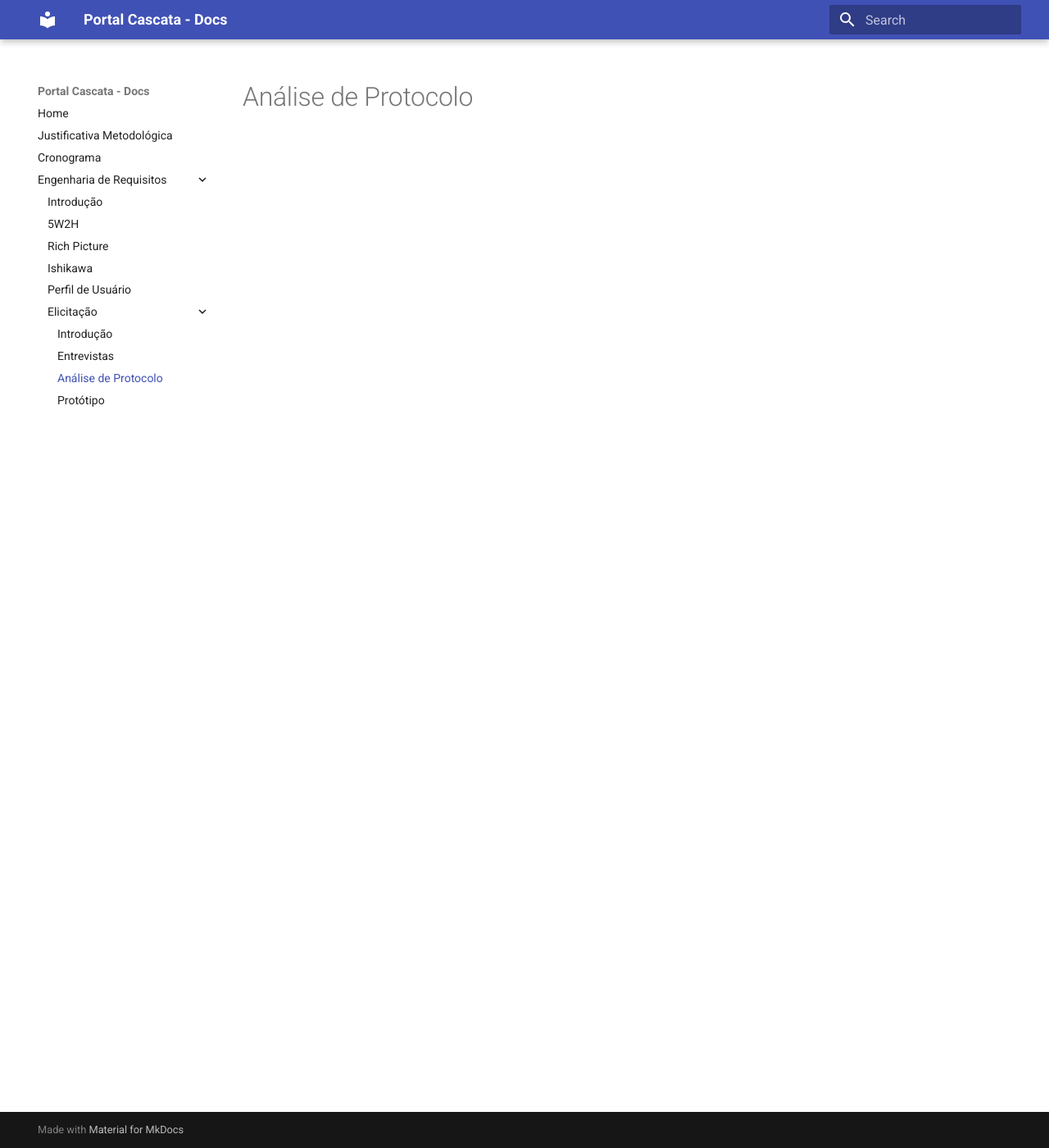
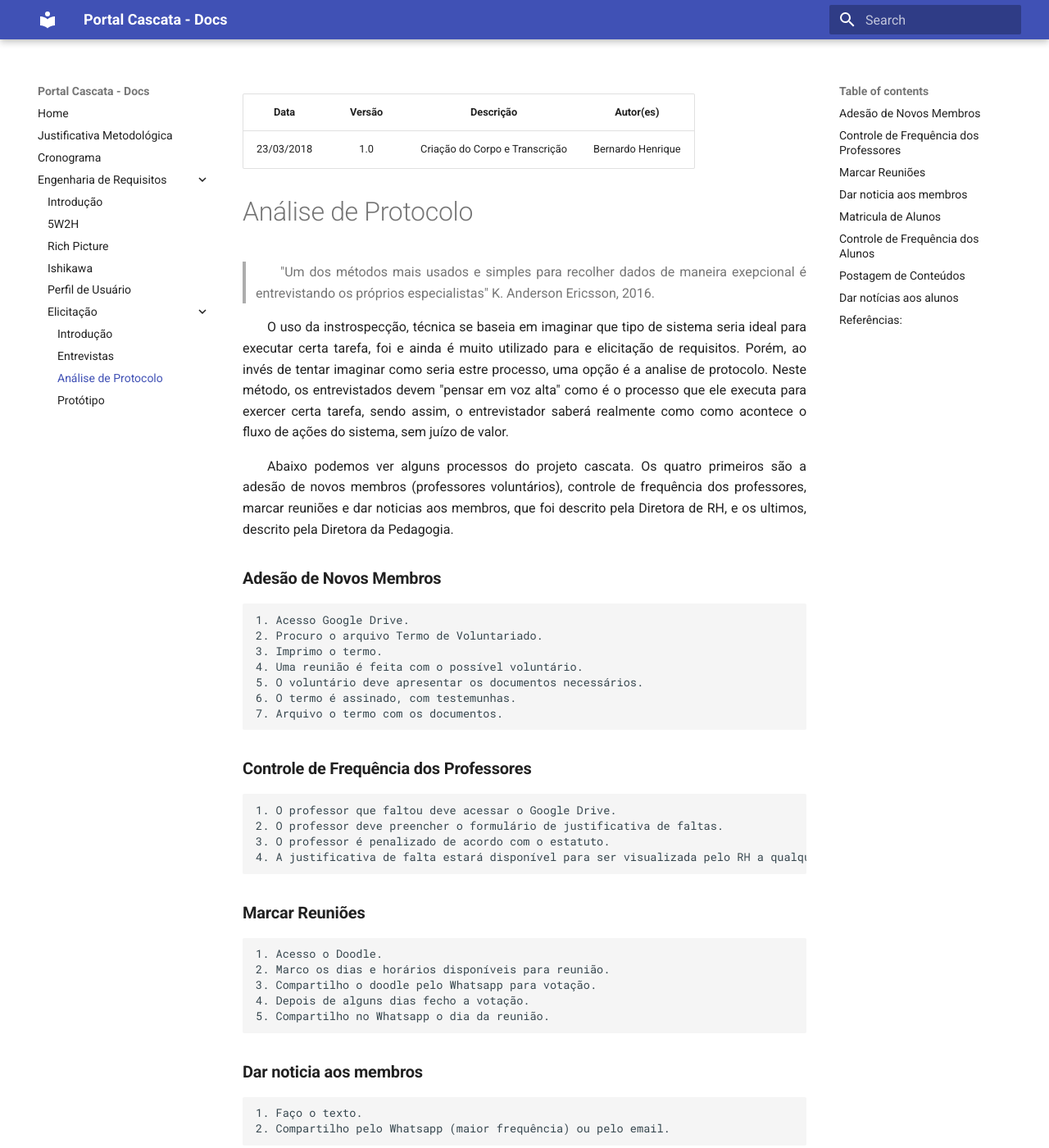
Before and after one commit to projeto-cascata/portal-cascata-docs, an MkDocs documentation site: the page built from docs/requisitos/elicitacao/protocolos.md, in a window 1280 px wide and 1400 px high. Shown: the whole window at 82% size. Built offline with MkDocs 1.6.1 and Material for MkDocs 9.7.7, drawn with Linux system fonts in a browser that asks for light colours; old or Windows-style settings are respelled for this version of MkDocs; some of the changed text lies outside the part shown.

Commit message:
Adição da Análise de Protocolos

```diff
--- a/docs/requisitos/elicitacao/protocolos.md
+++ b/docs/requisitos/elicitacao/protocolos.md
@@ -1 +1,76 @@
+<style> p { text-align: justify; text-indent: 30px; } </style>
+
+| Data | Versão | Descrição | Autor(es) |
+|:----:|:------:|:---------:|:---------:|
+|23/03/2018|1.0| Criação do Corpo e Transcrição | Bernardo Henrique |
+
+
 # Análise de Protocolo
+
+
+> "Um dos métodos mais usados e simples para recolher dados de maneira exepcional é entrevistando os próprios especialistas" K. Anderson Ericsson, 2016.
+
+O uso da instrospecção, técnica se baseia em imaginar que tipo de sistema seria ideal para executar certa tarefa, foi e ainda é muito utilizado para e elicitação de requisitos. Porém, ao invés de tentar imaginar como seria estre processo, uma opção é a analise de protocolo. Neste método, os entrevistados devem "pensar em voz alta" como é o processo que ele executa para exercer certa tarefa, sendo assim, o entrevistador saberá realmente como como acontece o fluxo de ações do sistema, sem juízo de valor.
+
+Abaixo podemos ver alguns processos do projeto cascata. Os  quatro primeiros são a adesão de novos membros (professores voluntários), controle de frequência dos professores, marcar reuniões e dar noticias aos membros, que foi descrito pela Diretora de RH, e os ultimos, descrito pela Diretora da Pedagogia.
+
+### **Adesão de Novos Membros**
+    1. Acesso Google Drive.
+    2. Procuro o arquivo Termo de Voluntariado.
+    3. Imprimo o termo.
+    4. Uma reunião é feita com o possível voluntário.
+    5. O voluntário deve apresentar os documentos necessários.
+    6. O termo é assinado, com testemunhas.
+    7. Arquivo o termo com os documentos.
+
+
+### **Controle de Frequência dos Professores**
+    1. O professor que faltou deve acessar o Google Drive.
+    2. O professor deve preencher o formulário de justificativa de faltas.
+    3. O professor é penalizado de acordo com o estatuto.
+    4. A justificativa de falta estará disponível para ser visualizada pelo RH a qualquer momento.
+
+
+### **Marcar Reuniões**
+    1. Acesso o Doodle.
+    2. Marco os dias e horários disponíveis para reunião.
+    3. Compartilho o doodle pelo Whatsapp para votação.
+    4. Depois de alguns dias fecho a votação.
+    5. Compartilho no Whatsapp o dia da reunião.
+
+
+### **Dar noticia aos membros**
+    1. Faço o texto.
+    2. Compartilho pelo Whatsapp (maior frequência) ou pelo email.
+
+
+### **Matricula de Alunos**
+    1. Acesso o Google Drive.
+    2. Crio formulário.
+    3. Envio o formulário aos alunos.
+    4. Alunos preenchem os formulários.
+    5. Ocorre a seleção de alunos.
+    6. Envio do Termo de Adesão aos alunos escolhidos.
+    7. Alunos assinam os termos.
+    8. Recolho os termos.
+    9. Preencho a planilha com os dados dos alunos.
+
+### **Controle de Frequência dos Alunos**
+    1. Professores realizam chamada.
+    2. Professores acessam o Google Drive e atualizam a planilha de faltas.
+    3. Notifico os alunos após analisar a porcentagem de presença/faltas.
+
+
+### **Postagem de Conteúdos**
+    1. Professores acessam o grupo do Projeto Cascata no Facebook.
+    2. Professores compartilham os conteúdos com os alunos.
+
+
+### **Dar notícias aos alunos**
+    1. Diretores ou professores acessam o grupo do Projeto Cascata no Facebook.
+    2. A noticia é compartilhada com os alunos.
+
+
+## **Referências:**
+
+[1].    K. Anders Ericsson. Protocol Analysis and Expert Thought: Concurrent Verbalizations of Thinking during Experts’ Performance on Representative Tasks. Disponível em: <https://skateboardingalice.com/papers/2006_Ericsson.pdf> . Acesso em: 27 de março de 2018.
```
Also changed, not shown: docs/justificativa.md (+5 -0 lines), docs/requisitos/richpicture.md (+3 -0 lines).
